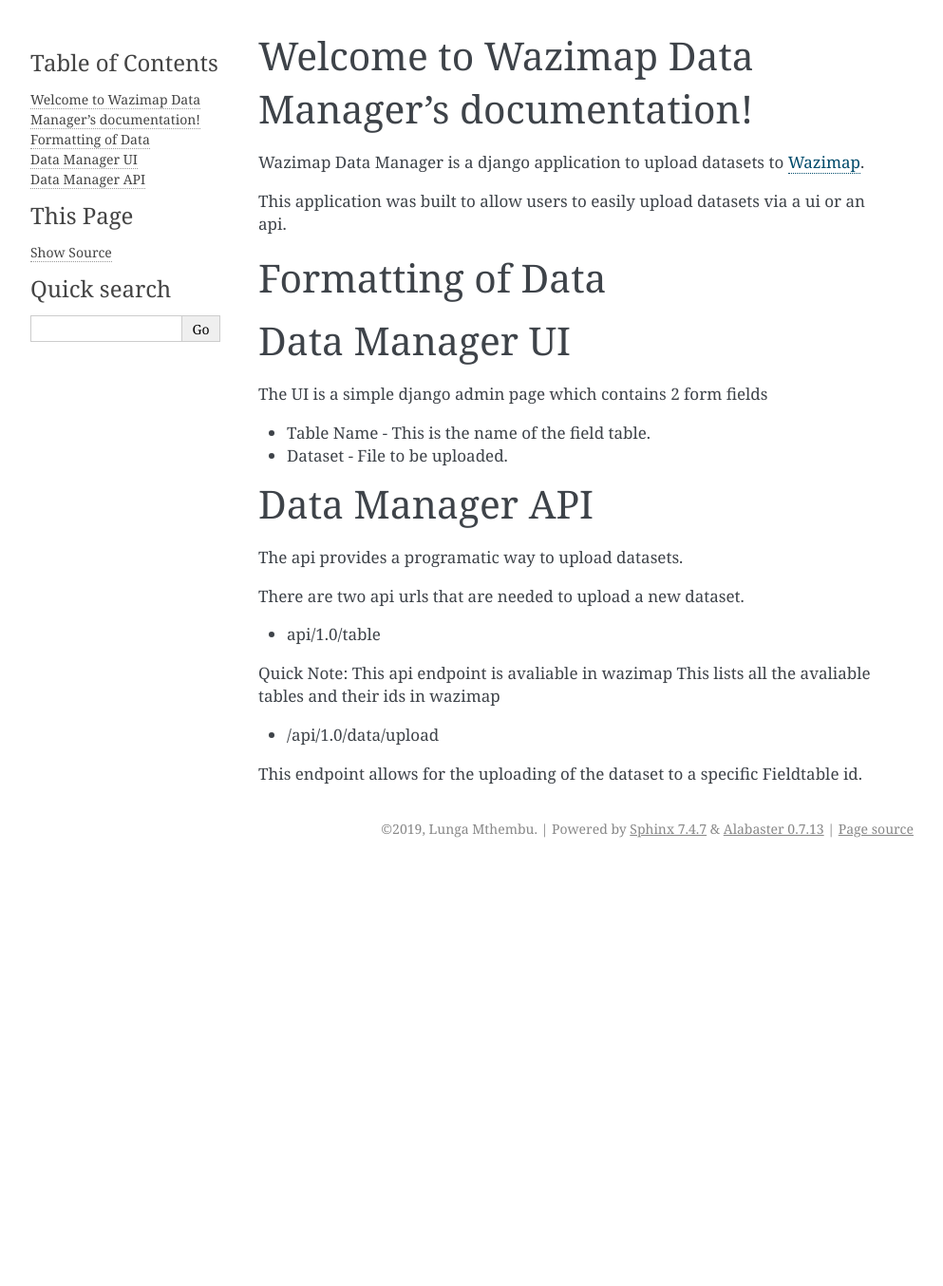
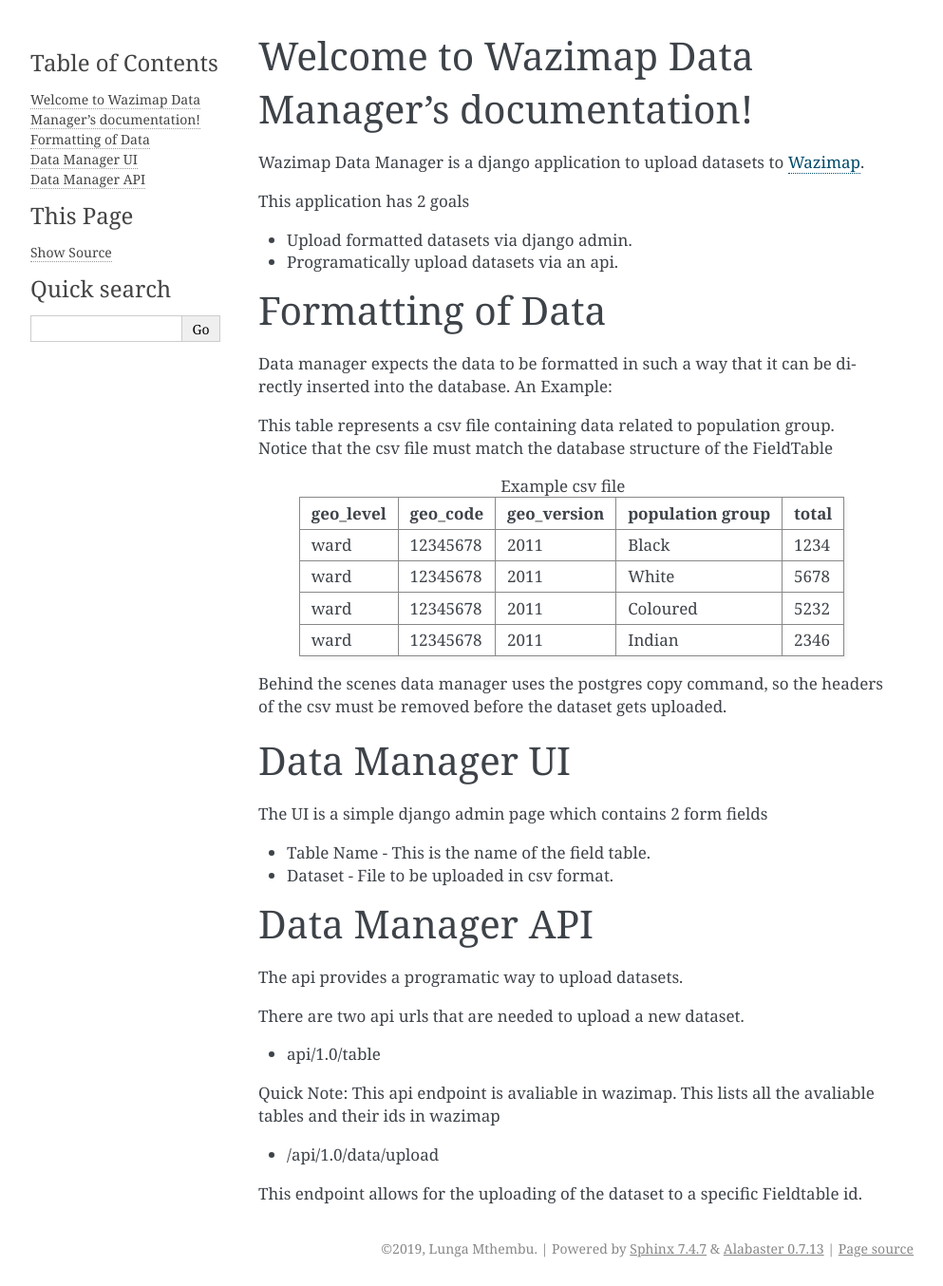
Before and after one commit to OpenUpSA/wazimap-data-manager, a Sphinx documentation site: the page built from docs/index.rst, in a window 1280 px wide. Shown: the whole page at 95% size, without its empty margins (148-1141 px from the left). Built offline with Sphinx 7.4.7, drawn with Linux system fonts in a browser that asks for light colours; before the commit the page ends 912 px from its top, so only the background shows below that.

Commit message:
fix format

```diff
--- a/docs/index.rst
+++ b/docs/index.rst
@@ -3,19 +3,43 @@
 
 Wazimap Data Manager is a django application to upload datasets to `Wazimap <http://wazimap.co.za>`_.
 
-This application was built to allow users to easily upload datasets via a ui or an api.
+This application has 2 goals
+
+* Upload formatted datasets via django admin.
+
+* Programatically upload datasets via an api.
 
 
 Formatting of Data
 ====================
 
+Data manager expects the data to be formatted in such a way that it can be directly inserted into the database.
+An Example:
+
+This table represents a csv file containing data related to population group.
+Notice that the csv file must match the database structure of the FieldTable
+
+
+.. csv-table:: Example csv file
+    :header: "geo_level", "geo_code", "geo_version", "population group", "total"
+
+    "ward", "12345678", "2011", "Black", "1234"
+    "ward", "12345678", "2011", "White", "5678"
+    "ward", "12345678", "2011", "Coloured", "5232"
+    "ward", "12345678", "2011", "Indian", "2346"
+
+
+Behind the scenes data manager uses the postgres copy command, so the headers of the csv must be removed before the dataset gets uploaded.
+
+
 
 Data Manager UI
 ================
+
 The UI is a simple django admin page which contains 2 form fields
 
 * Table Name - This is the name of the field table.
-* Dataset - File to be uploaded.
+* Dataset - File to be uploaded in csv format.
 
 
 
@@ -27,8 +51,8 @@
 
 * api/1.0/table
 
-Quick Note: This api endpoint is avaliable in wazimap
-This lists all the avaliable tables and their ids  in wazimap
+Quick Note: This api endpoint is avaliable in wazimap.
+This lists all the avaliable tables and their ids in wazimap
 
 * /api/1.0/data/upload
 
```
